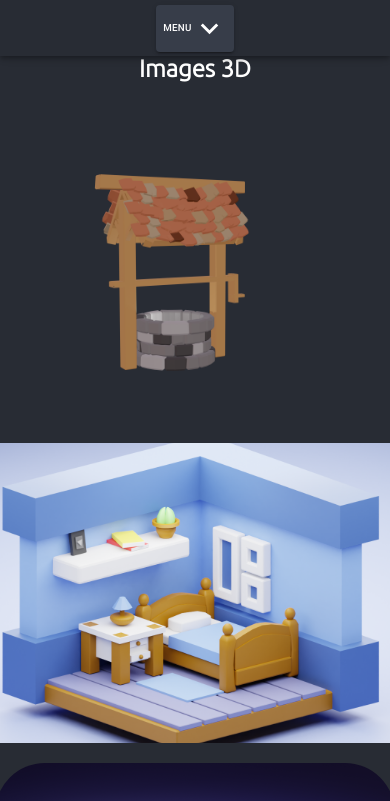
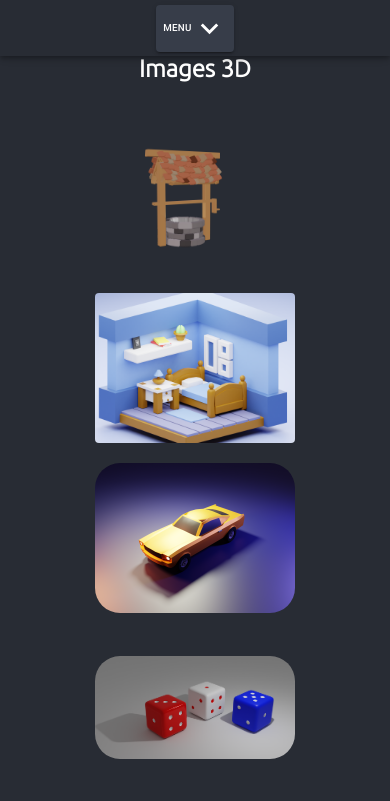
Before and after one commit to Meavela/cv-lou-bege, a React (Create React App) app: page /cv-lou-bege/realisations in a window 390 px wide. Shown: the top 801 px of the page. Built offline with nearby package versions, Linux system fonts and the light colour scheme.

Commit message:
🩹 Fix sizing of images in realisations page

```diff
--- a/src/App.css
+++ b/src/App.css
@@ -143,6 +143,11 @@ body{
   text-align:center;
   overflow:hidden;
   transition:0.5s;
+}
+
+.Realisation-Image{
+  width:100%;
+  border-Radius: 50px;
 }
 
 /* Progress bar */
@@ -362,4 +367,11 @@ body{
   .Competences .full{
     display: none;
   }
+  .Realisation-Image{
+    border-radius: 25px;
+  }
+  .Realisation-Details{
+    width: 200px;
+    height: 150px;
+  }
 }
--- a/src/screens/Realisations.js
+++ b/src/screens/Realisations.js
@@ -23,7 +23,7 @@ class Realisations extends React.Component {
                     {
                         listOfImages.map((image, index) =>
                             <Grid item className="Realisation-Details" key={index}>
-                                <img src={image} style={{width:"100%", borderRadius: "50px"}} alt={image}></img>
+                                <img src={image} className="Realisation-Image" alt={image}></img>
                             </Grid>
                         )
                     }
```
